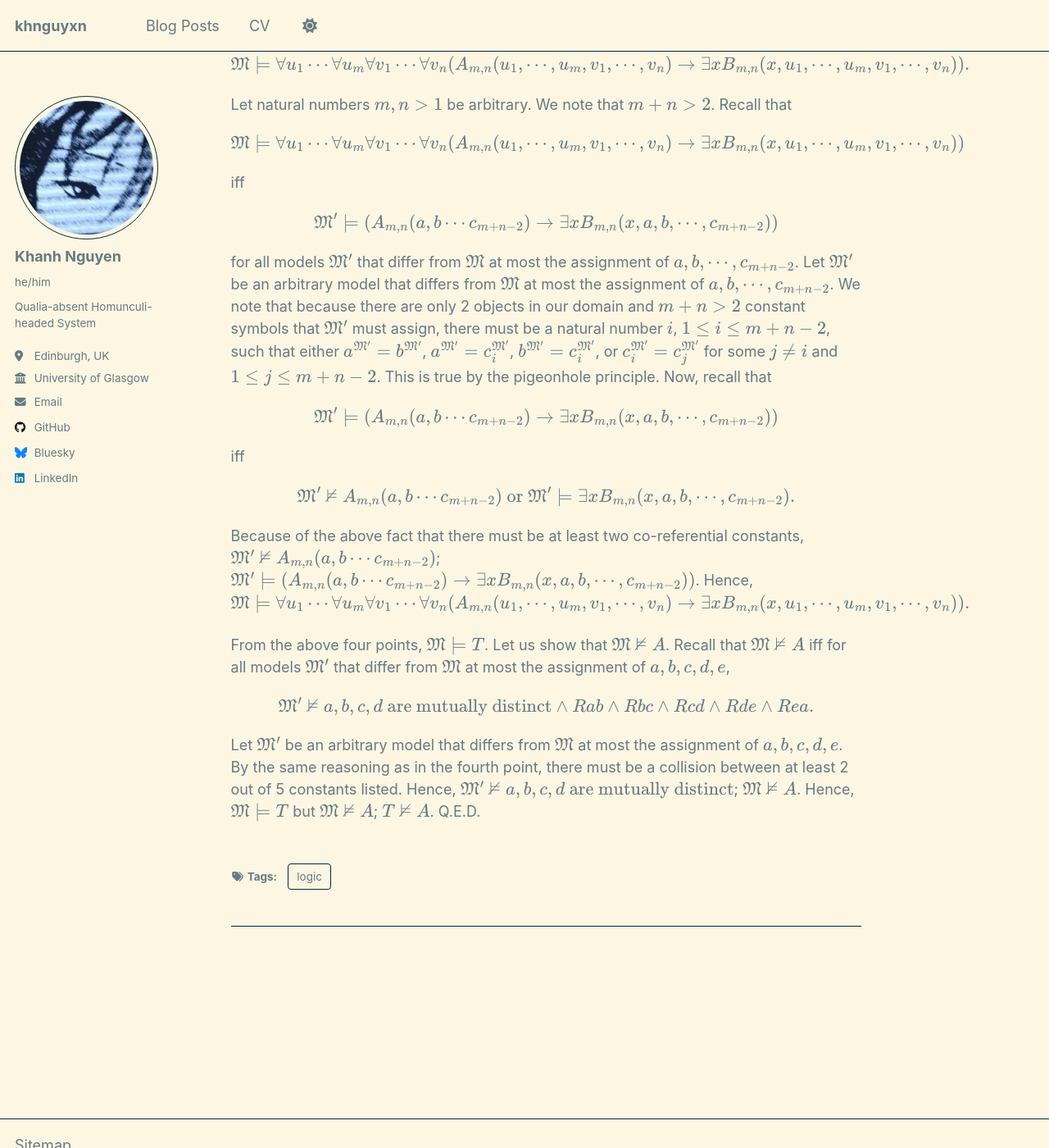
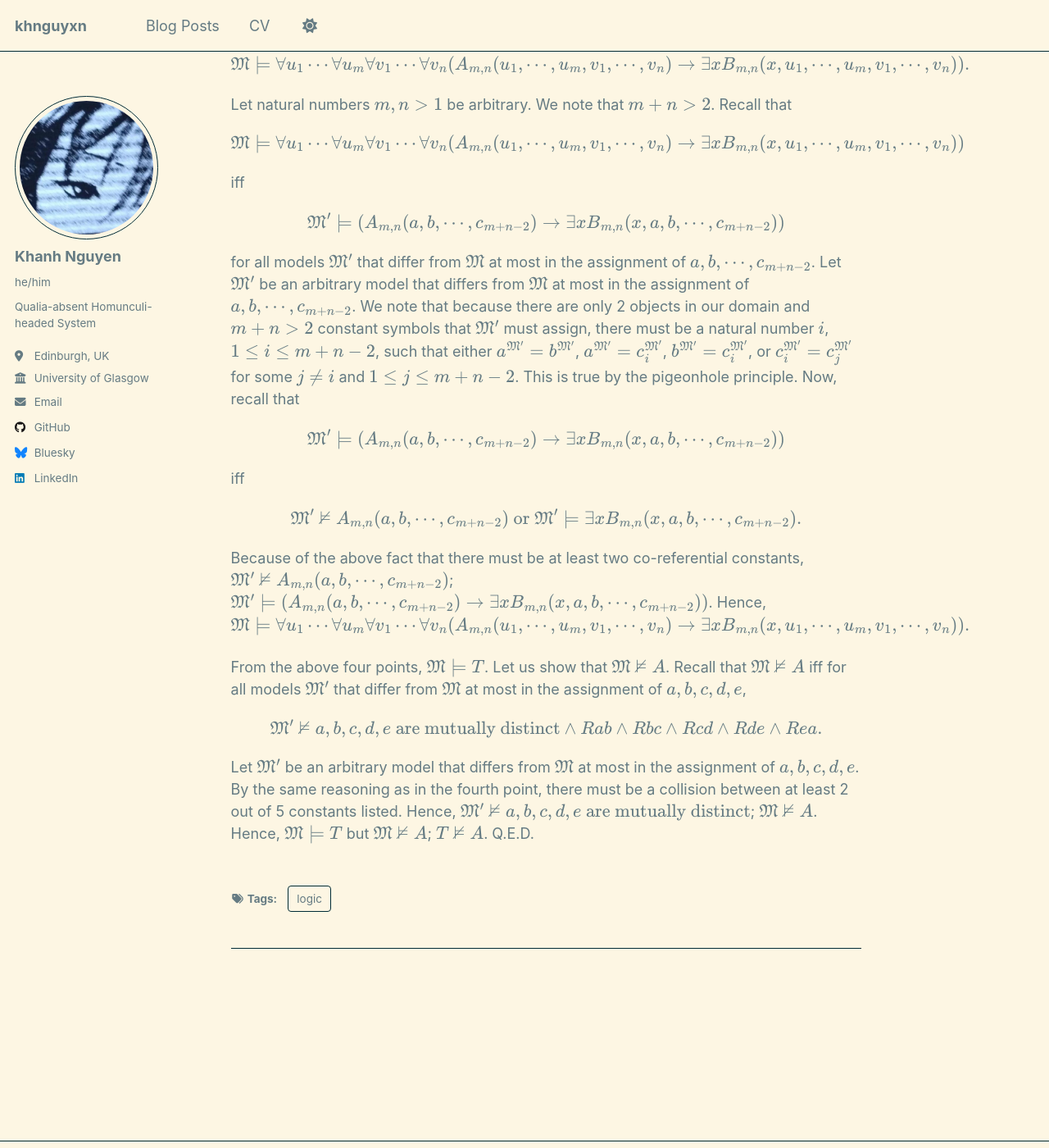
Before and after one commit to hardyowo/hardyowo.github.io, a Jekyll site: the page built from _posts/2025-10-22-Blog1.md, in a window 1280 px wide and 1400 px high, scrolled down 2242 px. Shown: the whole window at 82% size. Built offline with Jekyll 4.4.1, drawn with Linux system fonts in a browser that asks for light colours; a script that is not in the unit is left out; some of the changed text lies outside the part shown.

Commit message:
proofread

```diff
--- a/_posts/2025-10-22-Blog1.md
+++ b/_posts/2025-10-22-Blog1.md
@@ -43,18 +43,18 @@ Does \\(T\\) entail \\(A\\)? If yes, produce a proof in the first-order calculus
 
 No, $$T$$ does not entail $$A$$. Let $$\mathfrak{M}$$ be a model with the domain $$\{\alpha, \beta\}$$ and the assignments $$a^{\mathfrak{M}} = \alpha, b^{\mathfrak{M}} = \beta$$, and $$R^\mathfrak{M} = \{(\alpha, \beta), (\beta, \alpha)\}$$. We show that $$\mathfrak{M}$$ is a model such that $$\mathfrak{M}\models T$$ but $$\mathfrak{M}\nvDash A$$.
 
-First, we show that $$\mathfrak{M} \models \forall x \neg Rxx$$. Recall that $$\mathfrak{M} \models \forall x \neg Rxx$$ iff $$\mathfrak{M}' \models \neg Raa$$ for all models $$\mathfrak{M}'$$ that differ from $$\mathfrak{M}$$ at most the assignment of $$a$$. Let $$\mathfrak{M}'$$ be an arbitrary model that differs from $$\mathfrak{M}$$ at most the assignment of $$a$$. Because there are only two ways to assign $$a$$ an object, either $$\alpha$$, or $$\beta$$, there are only two ways $$\mathfrak{M}'$$ could assign $$a$$ an object. Let us consider each case in turn. First, $$a^{\mathfrak{M}'} = \alpha$$. Because the ordered pair $$(\alpha, \alpha)$$ is not a member of $$R^\mathfrak{M} = R^{\mathfrak{M}'}$$, $$\mathfrak{M}' \nvDash Raa$$. Hence, $$\mathfrak{M}' \models \neg Raa$$. Second, $$a^{\mathfrak{M}'} = \beta$$. By the same line of reasoning *mutatis mutandis*, $$\mathfrak{M}' \models \neg Raa$$. Hence, $$\mathfrak{M}' \models \neg Raa$$; $$\mathfrak{M} \models \forall x \neg Rxx$$.
+First, we show that $$\mathfrak{M} \models \forall x \neg Rxx$$. Recall that $$\mathfrak{M} \models \forall x \neg Rxx$$ iff $$\mathfrak{M}' \models \neg Raa$$ for all models $$\mathfrak{M}'$$ that differ from $$\mathfrak{M}$$ at most in the assignment of $$a$$. Let $$\mathfrak{M}'$$ be an arbitrary model that differs from $$\mathfrak{M}$$ at most in the assignment of $$a$$. Because there are only two ways to assign $$a$$ an object, either $$\alpha$$, or $$\beta$$, there are only two ways $$\mathfrak{M}'$$ could assign $$a$$ an object. Let us consider each case in turn. First, $$a^{\mathfrak{M}'} = \alpha$$. Because the ordered pair $$(\alpha, \alpha)$$ is not a member of $$R^\mathfrak{M} = R^{\mathfrak{M}'}$$, $$\mathfrak{M}' \nvDash Raa$$. Hence, $$\mathfrak{M}' \models \neg Raa$$. Second, $$a^{\mathfrak{M}'} = \beta$$. By the same line of reasoning *mutatis mutandis*, $$\mathfrak{M}' \models \neg Raa$$. Hence, $$\mathfrak{M}' \models \neg Raa$$; $$\mathfrak{M} \models \forall x \neg Rxx$$.
 
-Second, we show that $$\mathfrak{M} \models \forall x \forall y (Rxy \rightarrow  Ryx)$$. Recall that $$\mathfrak{M} \models \forall x \forall y (Rxy \rightarrow  Ryx)$$ iff for all models $$\mathfrak{M}'$$ that differ from $$\mathfrak{M}$$ at most the assignment of  $$a,b$$, $$\mathfrak{M}' \models (Rab \rightarrow  Rba)$$. Recall further that given any model $$\mathfrak{N}$$, $$\mathfrak{N} \models (Rab \rightarrow  Rba)$$ iff $$\mathfrak{N} \nvDash Rab$$ or $$\mathfrak{N} \models  Rba$$. Now, let $$\mathfrak{M}'$$ be an arbitrary model that differs from $$\mathfrak{M}$$ at most the assignment of $$a,b$$. There are only four ways $$\mathfrak{M}'$$ could assign $$a,b$$ an object:
+Second, we show that $$\mathfrak{M} \models \forall x \forall y (Rxy \rightarrow  Ryx)$$. Recall that $$\mathfrak{M} \models \forall x \forall y (Rxy \rightarrow  Ryx)$$ iff for all models $$\mathfrak{M}'$$ that differ from $$\mathfrak{M}$$ at most in the assignment of $$a,b$$, $$\mathfrak{M}' \models (Rab \rightarrow  Rba)$$. Recall further that given any model $$\mathfrak{N}$$, $$\mathfrak{N} \models (Rab \rightarrow  Rba)$$ iff $$\mathfrak{N} \nvDash Rab$$ or $$\mathfrak{N} \models  Rba$$. Now, let $$\mathfrak{M}'$$ be an arbitrary model that differs from $$\mathfrak{M}$$ at most in the assignment of $$a,b$$. There are only four ways $$\mathfrak{M}'$$ could assign $$a,b$$ an object:
 
 1. $$a^{\mathfrak{M}'} = b ^{\mathfrak{M}'} = \alpha$$,
 2. $$a^{\mathfrak{M}'} = b ^{\mathfrak{M}'} = \beta$$,
 3. $$a^{\mathfrak{M}'} = \alpha, b^{\mathfrak{M}'} = \beta$$,
 4. $$a^{\mathfrak{M}'} = \beta, b^{\mathfrak{M}'} = \alpha$$.
 
-We consider each case in turn. Consider the first case, $$a^{\mathfrak{M}'} = b ^{\mathfrak{M}'} = \alpha$$. Because $$(\alpha, \alpha)$$ is not a member of $$R^\mathfrak{M} = R^{\mathfrak{M}'}$$, $$\mathfrak{M}' \nvDash Rab$$. Hence, $$\mathfrak{M}' \models (Rab \rightarrow  Rba)$$. The second case follows similarly. Consider the third case, $$a^{\mathfrak{M}'} = \alpha, b^{\mathfrak{M}'} = \beta$$. Because $$(\beta, \alpha)$$ is a member of $$R^\mathfrak{M} = R^{\mathfrak{M}'}$$, $$\mathfrak{M}' \models Rba$$. Hence, $$\mathfrak{M}' \models (Rab \rightarrow  Rba)$$. The fourth case follows similarly. From cases 1, 2 ,3, and 4, we have exhausted all the possible assignments of $$a,b$$ by $$\mathfrak{M}'$$; $$\mathfrak{M}' \models (Rab \rightarrow  Rba)$$. Hence, $$\mathfrak{M}' \models (Rab \rightarrow  Rba)$$ for all such-and-such $$\mathfrak{M}'$$; $$\mathfrak{M} \models \forall x \forall y (Rxy \rightarrow  Ryx)$$.
+We consider each case in turn. Consider the first case, $$a^{\mathfrak{M}'} = b ^{\mathfrak{M}'} = \alpha$$. Because $$(\alpha, \alpha)$$ is not a member of $$R^\mathfrak{M} = R^{\mathfrak{M}'}$$, $$\mathfrak{M}' \nvDash Rab$$. Hence, $$\mathfrak{M}' \models (Rab \rightarrow  Rba)$$. The second case follows similarly. Consider the third case, $$a^{\mathfrak{M}'} = \alpha, b^{\mathfrak{M}'} = \beta$$. Because $$(\beta, \alpha)$$ is a member of $$R^\mathfrak{M} = R^{\mathfrak{M}'}$$, $$\mathfrak{M}' \models Rba$$. Hence, $$\mathfrak{M}' \models (Rab \rightarrow  Rba)$$. The fourth case follows similarly. From cases 1, 2, 3, and 4, we have exhausted all the possible assignments of $$a,b$$ by $$\mathfrak{M}'$$; $$\mathfrak{M}' \models (Rab \rightarrow  Rba)$$. Hence, $$\mathfrak{M}' \models (Rab \rightarrow  Rba)$$ for all such-and-such $$\mathfrak{M}'$$; $$\mathfrak{M} \models \forall x \forall y (Rxy \rightarrow  Ryx)$$.
 
-Third, we show that $$\mathfrak{M} \models \exists x \exists y\ x \neq y$$. Recall that $$\mathfrak{M} \models \exists x \exists y\ x \neq y$$ iff there is a model $$\mathfrak{M}'$$ that differs from $$\mathfrak{M}$$ at most the assignment of $$a,b$$ such that $$a \neq b$$. We note that $$\mathfrak{M}$$ differs from $$\mathfrak{M}$$ at most the assignment of $$a,b$$; there is no difference in assignment. Further, we note that $$a^\mathfrak{M} \neq b^\mathfrak{M}$$; $$\alpha \neq \beta$$. Hence, there is a model $$\mathfrak{M}'$$ that differs from $$\mathfrak{M}$$ at most the assignment of $$a,b$$ such that $$a\neq b$$; that model is $$\mathfrak{M}$$.  Therefore, $$\mathfrak{M} \models \exists x \exists y\ x \neq y$$.
+Third, we show that $$\mathfrak{M} \models \exists x \exists y\ x \neq y$$. Recall that $$\mathfrak{M} \models \exists x \exists y\ x \neq y$$ iff there is a model $$\mathfrak{M}'$$ that differs from $$\mathfrak{M}$$ at most in the assignment of $$a,b$$ such that $$a \neq b$$. We note that $$\mathfrak{M}$$ differs from $$\mathfrak{M}$$ at most in the assignment of $$a,b$$; there is no difference in assignment. Further, we note that $$a^\mathfrak{M} \neq b^\mathfrak{M}$$; $$\alpha \neq \beta$$. Hence, there is a model $$\mathfrak{M}'$$ that differs from $$\mathfrak{M}$$ at most in the assignment of $$a,b$$ such that $$a\neq b$$; that model is $$\mathfrak{M}$$.  Therefore, $$\mathfrak{M} \models \exists x \exists y\ x \neq y$$.
 
 Fourth, we show that for all natural numbers $$m,n>1$$,
 
@@ -71,27 +71,27 @@ $$
 iff
 
 $$
-\mathfrak{M}'\models (A_{m,n}(a, b \cdots c_{m+n-2})\rightarrow \exists x B_{m,n}(x, a, b, \cdots, c_{m+n-2}))
+\mathfrak{M}'\models (A_{m,n}(a, b, \cdots, c_{m+n-2})\rightarrow \exists x B_{m,n}(x, a, b, \cdots, c_{m+n-2}))
 $$
 
-for all models $$\mathfrak{M}'$$ that differ from $$\mathfrak{M}$$ at most the assignment of $$a,b,\cdots, c_{m+n-2}$$. Let $$\mathfrak{M}'$$ be an arbitrary model that differs from $$\mathfrak{M}$$ at most the assignment of $$a,b,\cdots, c_{m+n-2}$$. We note that because there are only 2 objects in our domain and $$m+n > 2$$ constant symbols that $$\mathfrak{M}'$$ must assign, there must be a natural number $$i$$, $$1 \leq i \leq m+n-2$$, such that either $$a^{\mathfrak{M}'} = b^{\mathfrak{M}'}$$, $$a^{\mathfrak{M}'} = c_i^{\mathfrak{M}'}$$, $$b^{\mathfrak{M}'} = c_i^{\mathfrak{M}'}$$, or $$c_i^{\mathfrak{M}'} = c_j^{\mathfrak{M}'}$$ for some $$j \neq i$$ and $$1 \leq j \leq m+n-2$$. This is true by the pigeonhole principle. Now, recall that
+for all models $$\mathfrak{M}'$$ that differ from $$\mathfrak{M}$$ at most in the assignment of $$a,b,\cdots, c_{m+n-2}$$. Let $$\mathfrak{M}'$$ be an arbitrary model that differs from $$\mathfrak{M}$$ at most in the assignment of $$a,b,\cdots, c_{m+n-2}$$. We note that because there are only 2 objects in our domain and $$m+n > 2$$ constant symbols that $$\mathfrak{M}'$$ must assign, there must be a natural number $$i$$, $$1 \leq i \leq m+n-2$$, such that either $$a^{\mathfrak{M}'} = b^{\mathfrak{M}'}$$, $$a^{\mathfrak{M}'} = c_i^{\mathfrak{M}'}$$, $$b^{\mathfrak{M}'} = c_i^{\mathfrak{M}'}$$, or $$c_i^{\mathfrak{M}'} = c_j^{\mathfrak{M}'}$$ for some $$j \neq i$$ and $$1 \leq j \leq m+n-2$$. This is true by the pigeonhole principle. Now, recall that
 
 $$
-\mathfrak{M}'\models (A_{m,n}(a, b \cdots c_{m+n-2})\rightarrow \exists x B_{m,n}(x, a, b, \cdots, c_{m+n-2}))
+\mathfrak{M}'\models (A_{m,n}(a, b, \cdots, c_{m+n-2})\rightarrow \exists x B_{m,n}(x, a, b, \cdots, c_{m+n-2}))
 $$
 
 iff
 
 $$
-\mathfrak{M}'\nvDash A_{m,n}(a, b \cdots c_{m+n-2}) \text{ or } \mathfrak{M}'\models\exists x B_{m,n}(x, a, b, \cdots, c_{m+n-2}).
+\mathfrak{M}'\nvDash A_{m,n}(a, b, \cdots, c_{m+n-2}) \text{ or } \mathfrak{M}'\models\exists x B_{m,n}(x, a, b, \cdots, c_{m+n-2}).
 $$
 
-Because of the above fact that there must be at least two co-referential constants, $$\mathfrak{M}'\nvDash A_{m,n}(a, b \cdots c_{m+n-2})$$; $$\mathfrak{M}'\models (A_{m,n}(a, b \cdots c_{m+n-2})\rightarrow \exists x B_{m,n}(x, a, b, \cdots, c_{m+n-2}))$$. Hence, $$\mathfrak{M}\models\forall u_1 \cdots \forall u_m \forall v_1 \cdots \forall v_n (A_{m,n}(u_1, \cdots, u_m, v_1, \cdots, v_n)\rightarrow \exists x B_{m,n}(x, u_1, \cdots, u_m, v_1, \cdots, v_n)).$$
+Because of the above fact that there must be at least two co-referential constants, $$\mathfrak{M}'\nvDash A_{m,n}(a, b, \cdots, c_{m+n-2})$$; $$\mathfrak{M}'\models (A_{m,n}(a, b, \cdots, c_{m+n-2})\rightarrow \exists x B_{m,n}(x, a, b, \cdots, c_{m+n-2}))$$. Hence, $$\mathfrak{M}\models\forall u_1 \cdots \forall u_m \forall v_1 \cdots \forall v_n (A_{m,n}(u_1, \cdots, u_m, v_1, \cdots, v_n)\rightarrow \exists x B_{m,n}(x, u_1, \cdots, u_m, v_1, \cdots, v_n)).$$
 
-From the above four points, $$\mathfrak{M} \models T$$. Let us show that $$\mathfrak{M} \nvDash A$$. Recall that $$\mathfrak{M} \nvDash A$$ iff for all models $$\mathfrak{M}'$$ that differ from $$\mathfrak{M}$$ at most the assignment of $$a,b,c,d,e$$,
+From the above four points, $$\mathfrak{M} \models T$$. Let us show that $$\mathfrak{M} \nvDash A$$. Recall that $$\mathfrak{M} \nvDash A$$ iff for all models $$\mathfrak{M}'$$ that differ from $$\mathfrak{M}$$ at most in the assignment of $$a,b,c,d,e$$,
 
 $$
-\mathfrak{M}' \nvDash a,b,c,d \text{ are mutually distinct} \land Rab \land Rbc \land Rcd \land Rde \land Rea.
+\mathfrak{M}' \nvDash a,b,c,d,e \text{ are mutually distinct} \land Rab \land Rbc \land Rcd \land Rde \land Rea.
 $$
 
-Let $$\mathfrak{M}'$$ be an arbitrary model that differs from $$\mathfrak{M}$$ at most the assignment of $$a,b,c,d,e$$. By the same reasoning as in the fourth point, there must be a collision between at least 2 out of 5 constants listed. Hence, $$\mathfrak{M}' \nvDash a,b,c,d \text{ are mutually distinct}$$; $$\mathfrak{M} \nvDash A$$. Hence, $$\mathfrak{M}\models T$$ but $$\mathfrak{M}\nvDash A$$; $$T\nvDash A$$. Q.E.D.
+Let $$\mathfrak{M}'$$ be an arbitrary model that differs from $$\mathfrak{M}$$ at most in the assignment of $$a,b,c,d,e$$. By the same reasoning as in the fourth point, there must be a collision between at least 2 out of 5 constants listed. Hence, $$\mathfrak{M}' \nvDash a,b,c,d,e \text{ are mutually distinct}$$; $$\mathfrak{M} \nvDash A$$. Hence, $$\mathfrak{M}\models T$$ but $$\mathfrak{M}\nvDash A$$; $$T\nvDash A$$. Q.E.D.
```
Also changed, not shown: other parts of _posts/2025-10-22-Blog1.md (+1 -1 lines), _pages/about.md (+1 -1 lines).
